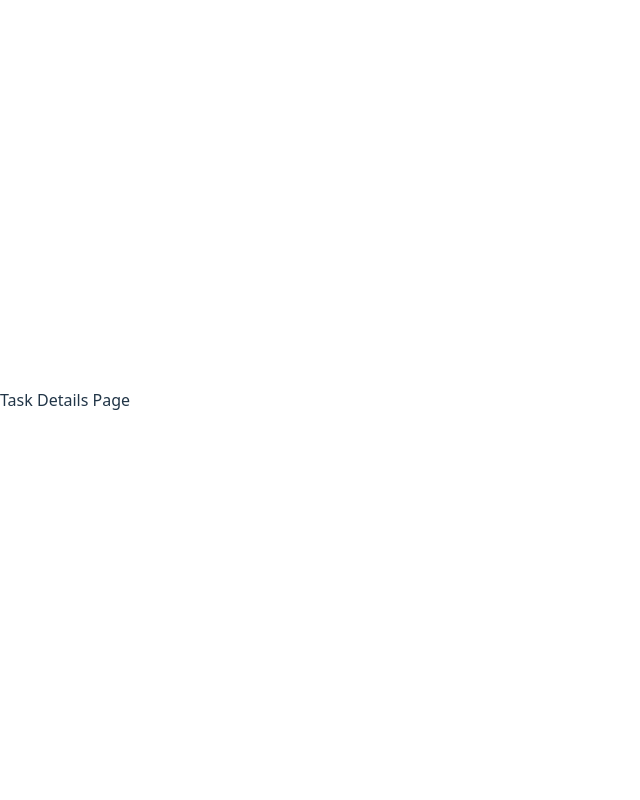
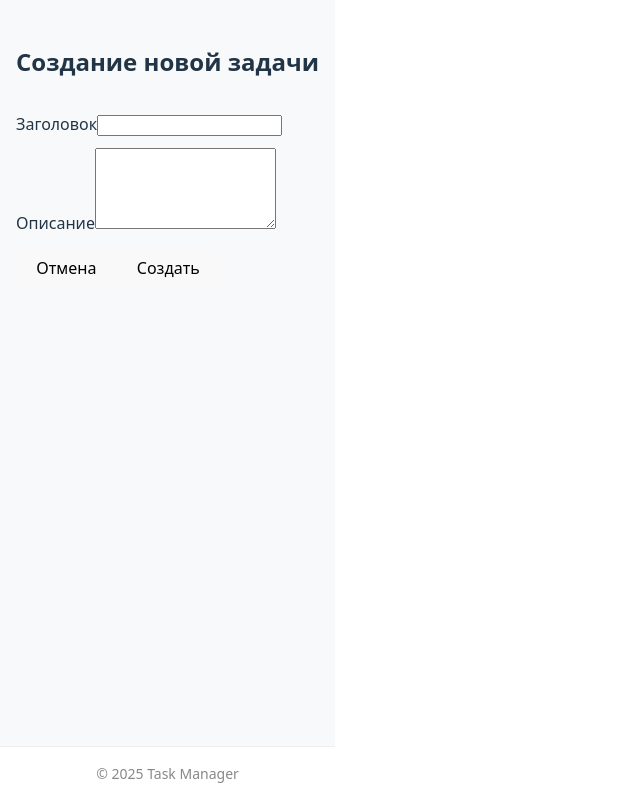
Before and after one commit to Helena-Bali/task-app, a React (Vite) app: page /tasks/new in a window 1280 px wide. Shown: the whole page, without its empty margins (0-640 px from the left). Built offline with nearby package versions, Linux system fonts and the light colour scheme.

Commit message:
feat(core): add TaskForm, change main.tsx,layout.tsx

```diff
--- /dev/null
+++ b/src/app/Layout.module.scss
@@ -0,0 +1,30 @@
+.layout {
+  min-height: 100vh;
+  display: flex;
+  flex-direction: column;
+  background-color: #f8f9fa;
+}
+
+.main {
+  flex: 1;
+}
+
+.footer {
+  padding: 16px 0;
+  background-color: #fff;
+  border-top: 1px solid #eee;
+  margin-top: 40px;
+}
+
+.container {
+  max-width: 1200px;
+  margin: 0 auto;
+  padding: 0 16px;
+
+  p {
+    margin: 0;
+    color: #888;
+    font-size: 14px;
+    text-align: center;
+  }
+}
--- /dev/null
+++ b/src/app/Layout.tsx
@@ -0,0 +1,19 @@
+import { Outlet } from 'react-router-dom';
+//import { Header } from '../widgets/header/ui/Header';
+import styles from './Layout.module.scss';
+
+export const Layout = () => {
+  return (
+    <div className={styles.layout}>
+      {/*<Header />*/}
+      <main className={styles.main}>
+        <Outlet />
+      </main>
+      <footer className={styles.footer}>
+        <div className={styles.container}>
+          <p>© {new Date().getFullYear()} Task Manager</p>
+        </div>
+      </footer>
+    </div>
+  );
+};
--- a/src/features/task-form/ui/TaskForm.tsx
+++ b/src/features/task-form/ui/TaskForm.tsx
@@ -1,6 +1,3 @@
-const TaskForm = () => {
-  return <form>Task Form</form>;
-};
 import { useState } from 'react';
 import { useMutation, useQueryClient } from '@tanstack/react-query';
 import { useNavigate } from 'react-router-dom';
@@ -134,4 +131,3 @@ export const TaskForm = ({ initialData, mode, onCancel }: TaskFormProps) => {
     </form>
   );
 };
-export { TaskForm };
--- a/src/main.tsx
+++ b/src/main.tsx
@@ -1,14 +1,24 @@
-import React from 'react'
-import ReactDOM from 'react-dom/client'
-import { App } from './app/App'
-import { AppProviders } from './app/providers'
 
-import './index.css'
+import React from 'react';
+import ReactDOM from 'react-dom/client';
+import { RouterProvider } from 'react-router-dom';
+import { QueryClient, QueryClientProvider } from '@tanstack/react-query';
+import { router } from './app/router';
+import './index.css';
+
+const queryClient = new QueryClient({
+  defaultOptions: {
+    queries: {
+      staleTime: 1000 * 60 * 5, // 5 минут
+      refetchOnWindowFocus: false,
+    },
+  },
+});
 
 ReactDOM.createRoot(document.getElementById('root')!).render(
   <React.StrictMode>
-    <AppProviders>
-      <App />
-    </AppProviders>
+    <QueryClientProvider client={queryClient}>
+      <RouterProvider router={router} />
+    </QueryClientProvider>
   </React.StrictMode>,
-)
+);
```
